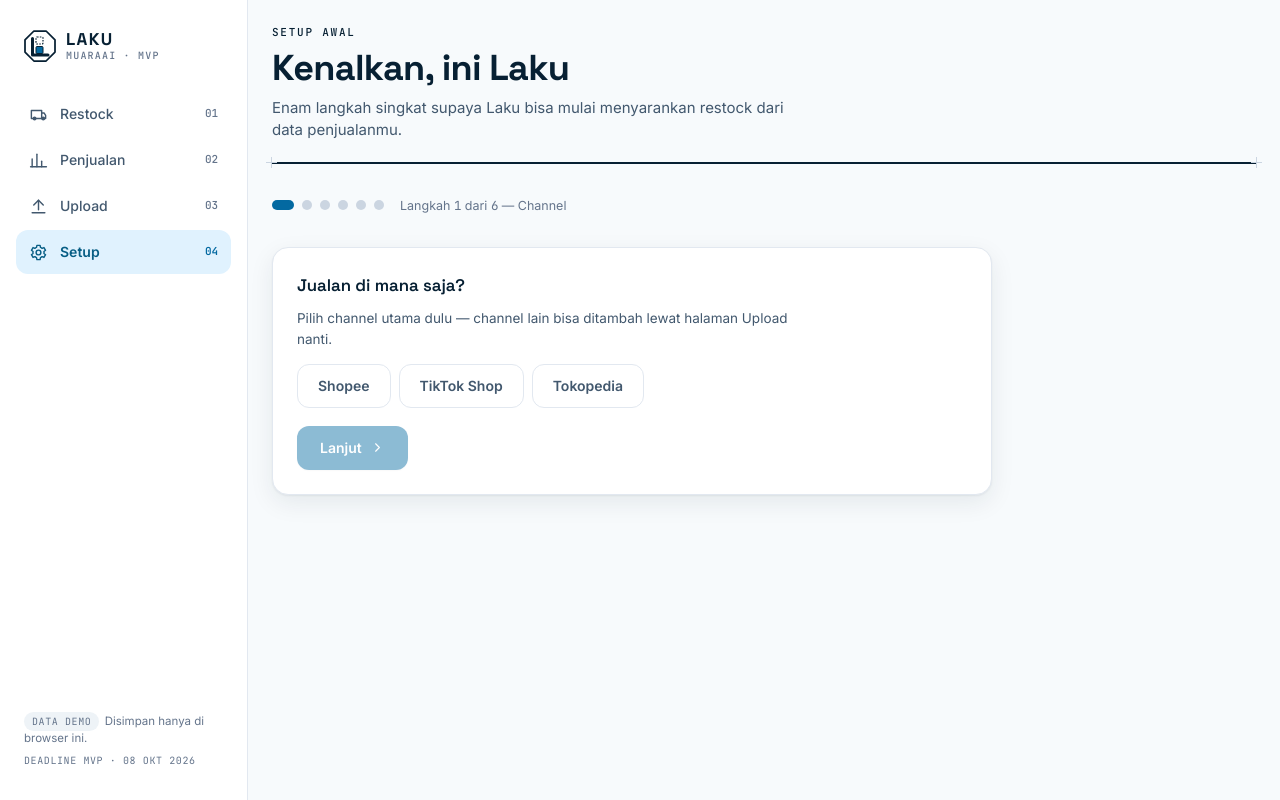
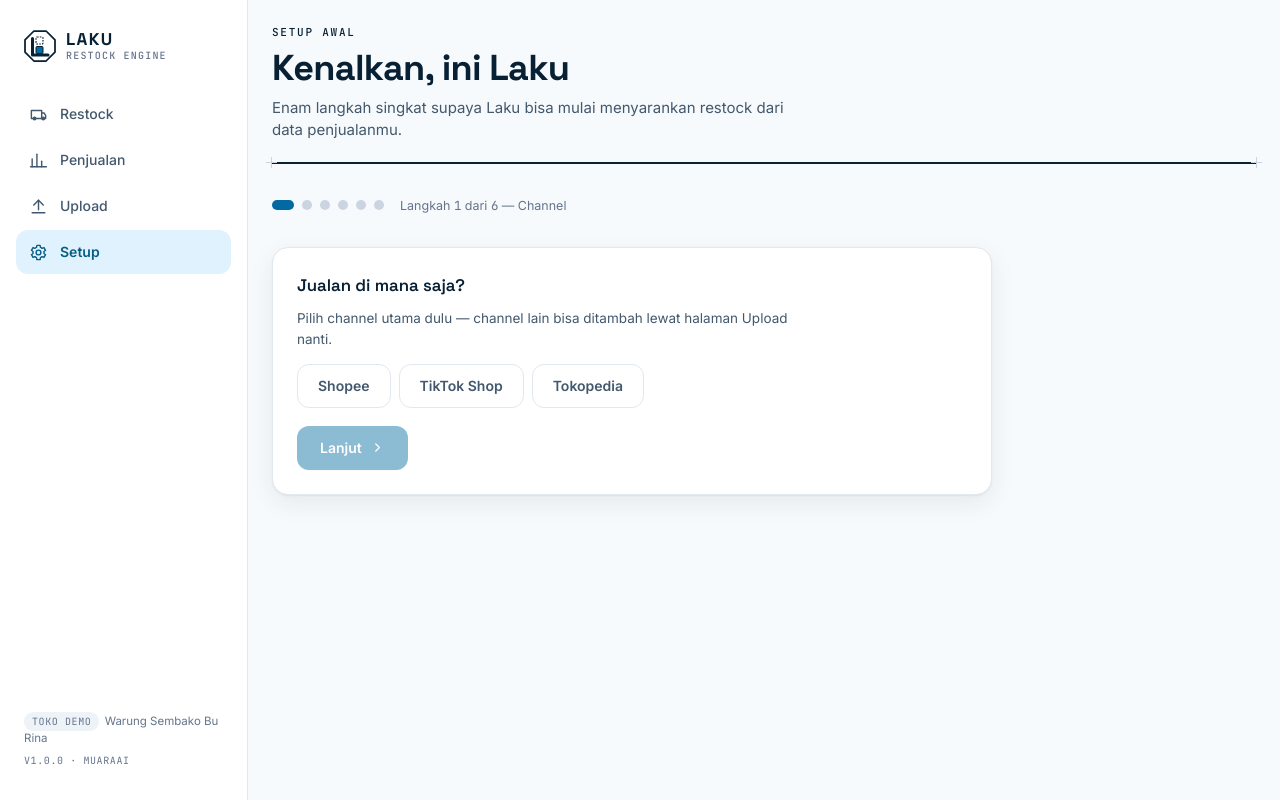
Before and after one commit to MuaraAI/laku, a Next.js app: page /dashboard in a window 1280 px wide. Built offline with nearby package versions, Linux system fonts and the light colour scheme.

Commit message:
fix(dashboard): bersihkan sisa teks deadline hackathon, MVP tag, nomor urut menu, dan gunakan tanggal dinamis (#44)

```diff
--- a/components/dashboard/App.tsx
+++ b/components/dashboard/App.tsx
@@ -71,7 +71,7 @@ export default function App() {
             <rect className="m-stock" x="24" y="33" width="14" height="14" rx="2" />
             <path className="m-l" d="M17 17V50H48" />
           </svg>
-          <span className="wordmark-text">LAKU<small>MuaraAI · MVP</small></span>
+          <span className="wordmark-text">LAKU<small>Restock Engine</small></span>
         </a>
         <nav className="side-nav" aria-label="Navigasi utama" onMouseLeave={() => setHoverIdx(null)}>
           {hoverIdx !== null && (
@@ -84,13 +84,12 @@ export default function App() {
               onMouseEnter={() => setHoverIdx(i)}>
               {n.icon({ size: 19 })}
               <span>{n.label}</span>
-              <span className="side-no num">0{i + 1}</span>
             </button>
           ))}
         </nav>
         <div className="side-foot">
-          <p className="side-note"><span className="demo-chip">Data demo</span> Disimpan hanya di browser ini.</p>
-          <p className="side-note num num-left">Deadline MVP · 08 Okt 2026</p>
+          <p className="side-note"><span className="demo-chip">Toko Demo</span> Warung Sembako Bu Rina</p>
+          <p className="side-note num num-left">v1.0.0 · MuaraAI</p>
         </div>
       </aside>
 
--- a/components/dashboard/pages/Restock.tsx
+++ b/components/dashboard/pages/Restock.tsx
@@ -55,6 +55,18 @@ export function RestockPage() {
   const [why, setWhy] = useState<Product | null>(null);
   const actionable = useMemo(() => sortedActionable(PRODUCTS), []);
   const stop = useMemo(() => stopBuying(PRODUCTS), []);
+  const todayStr = useMemo(() => {
+    try {
+      return new Intl.DateTimeFormat('id-ID', {
+        weekday: 'long',
+        day: 'numeric',
+        month: 'long',
+        year: 'numeric',
+      }).format(new Date());
+    } catch {
+      return 'Prioritas Pemesanan';
+    }
+  }, []);
 
   const criticalCount = PRODUCTS.filter((p) => p.status === 'CRITICAL').length;
   const reorderCount = PRODUCTS.filter((p) => p.status === 'REORDER').length;
@@ -64,7 +76,7 @@ export function RestockPage() {
   return (
     <div className="page">
       <header className="page-head" data-reveal>
-        <p className="kicker"><b>Dashboard</b> · Selasa, 6 Oktober 2026</p>
+        <p className="kicker"><b>Dashboard</b> · {todayStr}</p>
         <h1 className="page-title">Restock</h1>
         <p className="page-sub">Barang yang perlu dipesan dulu ada di atas. Angka dihitung dari laju laku tiap SKU.</p>
       </header>
```
